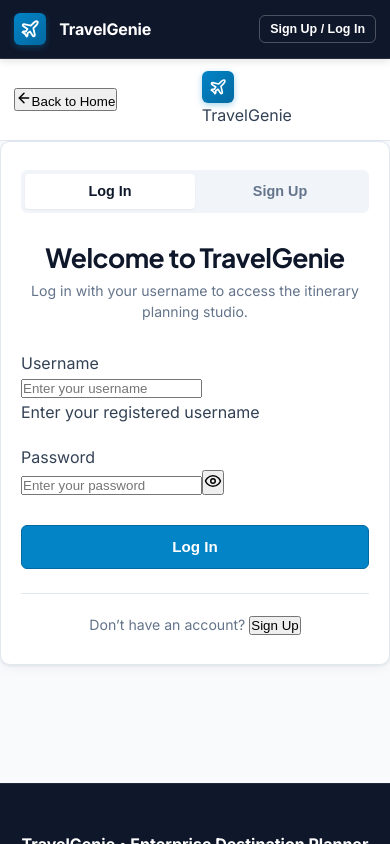
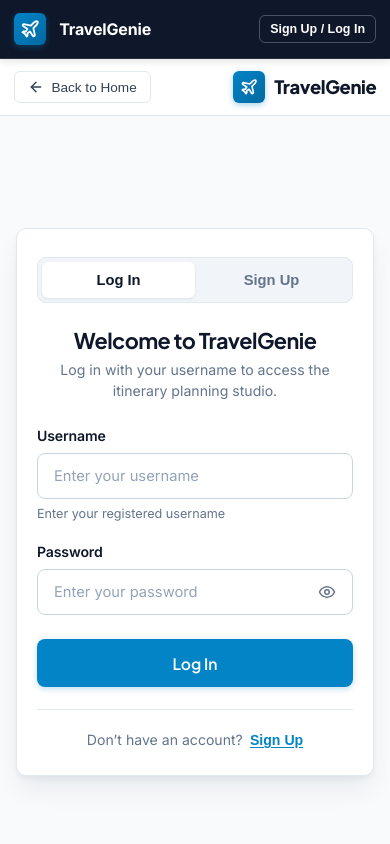
Before and after one commit to hannyjangir1-commits/AItravelplanner, a React (Vite) app in the folder client/: page / in a window 390 px wide. Both pictures are taken after a click on the button "Plan My Trip". Shown: the top 844 px of the page. Built offline with nearby package versions, Linux system fonts and the light colour scheme; no server answers.

Commit message:
Update index.css

```diff
--- a/client/src/index.css
+++ b/client/src/index.css
@@ -3086,120 +3086,339 @@ textarea:focus-visible,
    ========================================================================== */
 .auth-page-wrapper {
   background-color: var(--bg-app);
-  min-height: calc(100vh - 120px);
-  padding-bottom: 4rem;
+  min-height: 100vh;
+  display: flex;
+  flex-direction: column;
 }
 
 .auth-nav-bar {
   background-color: var(--bg-surface);
   border-bottom: 1px solid var(--border-light);
   padding: 0.75rem 0;
+  width: 100%;
 }
 
 .auth-nav-inner {
   display: flex;
   align-items: center;
   justify-content: space-between;
-}
-
-.auth-container {
-  max-width: 480px;
-  margin: 3rem auto;
+  gap: 1rem;
+}
+
+.auth-back-btn {
+  display: inline-flex;
+  align-items: center;
+  gap: 0.45rem;
+  background: transparent;
+  border: 1px solid var(--border-light);
+  border-radius: var(--radius-sm);
+  color: var(--text-body);
+  font-size: 0.85rem;
+  font-weight: 500;
+  padding: 0.45rem 0.85rem;
+  cursor: pointer;
+  transition: all var(--transition-normal);
+}
+
+.auth-back-btn:hover {
+  background-color: var(--bg-surface-subtle);
+  border-color: var(--border-medium);
+  color: var(--text-main);
+}
+
+.auth-back-btn:focus-visible {
+  outline: 2px solid var(--color-primary);
+  outline-offset: 2px;
+}
+
+.auth-brand-badge {
+  display: flex;
+  align-items: center;
+  gap: 0.55rem;
+  text-decoration: none;
+}
+
+.auth-brand-text {
+  font-family: var(--font-heading);
+  font-size: 1.15rem;
+  font-weight: 800;
+  color: var(--text-main);
+  letter-spacing: -0.02em;
+}
+
+.auth-nav-spacer {
+  width: 110px;
+}
+
+.auth-main-content {
+  flex: 1;
+  display: flex;
+  align-items: center;
+  justify-content: center;
+  padding: 2.25rem 1.25rem 3.5rem 1.25rem;
+}
+
+.auth-card-wrapper {
+  width: 100%;
+  max-width: 440px;
 }
 
 .auth-card {
   background: var(--bg-surface);
   border: 1px solid var(--border-light);
-  border-radius: var(--radius-md);
-  box-shadow: var(--shadow-card);
-  padding: 2.5rem 2.25rem;
-}
-
+  border-radius: var(--radius-lg);
+  box-shadow: 0 4px 6px -1px rgba(15, 23, 42, 0.05), 0 16px 28px -4px rgba(15, 23, 42, 0.07);
+  padding: 2.25rem 2.25rem 2rem 2.25rem;
+  box-sizing: border-box;
+}
+
+/* Segmented Control Tabs */
 .auth-tabs {
-  display: flex;
-  background: var(--bg-surface-subtle);
-  border-radius: var(--radius-sm);
+  display: grid;
+  grid-template-columns: 1fr 1fr;
+  background-color: var(--bg-surface-subtle);
+  border: 1px solid var(--border-light);
+  border-radius: 9px;
   padding: 4px;
-  margin-bottom: 1.75rem;
+  margin-bottom: 1.5rem;
 }
 
 .auth-tab {
-  flex: 1;
   background: transparent;
   border: none;
-  padding: 0.6rem 0.5rem;
-  font-size: 0.9rem;
+  padding: 0.62rem 0.75rem;
+  font-size: 0.92rem;
   font-weight: 600;
   color: var(--text-secondary);
-  border-radius: var(--radius-xs);
+  border-radius: 6px;
   cursor: pointer;
-  transition: all var(--transition-normal);
+  transition: all 0.18s ease-in-out;
+  text-align: center;
+}
+
+.auth-tab:hover:not(.active) {
+  color: var(--text-main);
+}
+
+.auth-tab:focus-visible {
+  outline: 2px solid var(--color-primary);
+  outline-offset: 1px;
 }
 
 .auth-tab.active {
   background: #ffffff;
   color: var(--text-main);
-  box-shadow: var(--shadow-xs);
-}
-
+  box-shadow: 0 1px 3px 0 rgba(15, 23, 42, 0.08), 0 1px 2px -1px rgba(15, 23, 42, 0.05);
+}
+
+/* Header & Typography */
 .auth-header {
   text-align: center;
-  margin-bottom: 1.75rem;
+  margin-bottom: 1.5rem;
 }
 
 .auth-title {
   font-family: var(--font-heading);
-  font-size: 1.65rem;
+  font-size: 1.55rem;
   font-weight: 700;
   color: var(--text-main);
-  margin: 0 0 0.4rem 0;
-  letter-spacing: -0.02em;
+  margin: 0 0 0.35rem 0;
+  letter-spacing: -0.025em;
+  line-height: 1.3;
 }
 
 .auth-subtitle {
   color: var(--text-secondary);
   font-size: 0.88rem;
-  line-height: 1.5;
+  line-height: 1.45;
   margin: 0;
 }
 
+/* Alert Boxes */
+.auth-alert {
+  display: flex;
+  align-items: flex-start;
+  gap: 0.65rem;
+  padding: 0.75rem 0.95rem;
+  border-radius: var(--radius-sm);
+  font-size: 0.875rem;
+  line-height: 1.45;
+  margin-bottom: 1.25rem;
+  word-break: break-word;
+}
+
+.auth-alert-icon {
+  flex-shrink: 0;
+  margin-top: 0.1rem;
+}
+
+.auth-alert-text {
+  flex: 1;
+}
+
+.auth-alert-error {
+  background-color: #fef2f2;
+  border: 1px solid #fecaca;
+  color: #991b1b;
+}
+
+.auth-alert-info {
+  background-color: #f0f9ff;
+  border: 1px solid #bae6fd;
+  color: #0369a1;
+}
+
+/* Form & Input Groups */
 .auth-form {
   display: flex;
   flex-direction: column;
-  gap: 1.25rem;
-}
-
+}
+
+.auth-field-group {
+  display: flex;
+  flex-direction: column;
+  width: 100%;
+  margin-bottom: 1.15rem;
+}
+
+.auth-field-label {
+  display: block;
+  font-size: 0.88rem;
+  font-weight: 600;
+  color: var(--text-main);
+  margin-bottom: 0.4rem;
+  letter-spacing: -0.01em;
+}
+
+.auth-input-wrapper {
+  position: relative;
+  width: 100%;
+  display: flex;
+  align-items: center;
+}
+
+.auth-input-field {
+  display: block;
+  width: 100%;
+  height: 48px;
+  padding: 0 1rem;
+  font-size: 0.95rem;
+  font-family: var(--font-sans);
+  color: var(--text-main);
+  background-color: #ffffff;
+  border: 1.5px solid var(--border-medium);
+  border-radius: 8px;
+  transition: border-color 0.15s ease, box-shadow 0.15s ease;
+  box-sizing: border-box;
+}
+
+.auth-input-field::placeholder {
+  color: var(--text-muted);
+}
+
+.auth-input-field:hover:not(:disabled) {
+  border-color: var(--border-dark);
+}
+
+.auth-input-field:focus {
+  border-color: var(--color-primary);
+  outline: none;
+  box-shadow: 0 0 0 3.5px rgba(2, 132, 199, 0.16);
+}
+
+.auth-input-field:disabled {
+  background-color: var(--bg-surface-subtle);
+  color: var(--text-muted);
+  cursor: not-allowed;
+}
+
+.auth-input-password {
+  padding-right: 2.85rem;
+}
+
+.auth-password-toggle-btn {
+  position: absolute;
+  right: 0.65rem;
+  top: 50%;
+  transform: translateY(-50%);
+  width: 32px;
+  height: 32px;
+  display: inline-flex;
+  align-items: center;
+  justify-content: center;
+  background: transparent;
+  border: none;
+  border-radius: 6px;
+  color: var(--text-secondary);
+  cursor: pointer;
+  transition: color 0.15s ease, background-color 0.15s ease;
+  padding: 0;
+}
+
+.auth-password-toggle-btn:hover {
+  color: var(--text-main);
+  background-color: var(--bg-surface-subtle);
+}
+
+.auth-password-toggle-btn:focus-visible {
+  outline: 2px solid var(--color-primary);
+  outline-offset: 1px;
+}
+
+/* Explicit Block Hint Below Input - Never beside */
+.auth-field-hint {
+  display: block;
+  width: 100%;
+  margin-top: 0.35rem;
+  font-size: 0.79rem;
+  color: var(--text-secondary);
+  line-height: 1.4;
+}
+
+/* Submit Button */
 .btn-auth-submit {
   display: flex;
   align-items: center;
   justify-content: center;
   gap: 0.5rem;
   width: 100%;
+  height: 50px;
   background-color: var(--color-primary);
   color: #ffffff;
-  border: 1px solid var(--color-primary-dark);
-  padding: 0.8rem 1rem;
-  border-radius: var(--radius-sm);
-  font-size: 0.95rem;
+  border: none;
+  border-radius: 8px;
+  font-size: 0.98rem;
   font-weight: 600;
+  font-family: var(--font-heading);
   cursor: pointer;
-  transition: all var(--transition-normal);
-  margin-top: 0.5rem;
+  transition: background-color 0.18s ease, transform 0.18s ease, box-shadow 0.18s ease;
+  box-shadow: 0 2px 6px rgba(2, 132, 199, 0.25);
+  margin-top: 0.35rem;
 }
 
 .btn-auth-submit:hover:not(:disabled) {
   background-color: var(--color-primary-dark);
+  box-shadow: 0 4px 12px rgba(2, 132, 199, 0.35);
+  transform: translateY(-1px);
+}
+
+.btn-auth-submit:active:not(:disabled) {
+  transform: translateY(0);
+  box-shadow: 0 2px 4px rgba(2, 132, 199, 0.2);
 }
 
 .btn-auth-submit:disabled {
   opacity: 0.7;
   cursor: not-allowed;
-}
-
+  transform: none;
+  box-shadow: none;
+}
+
+/* Bottom Footer Switch */
 .auth-switch-footer {
   text-align: center;
-  margin-top: 1.5rem;
-  padding-top: 1.25rem;
+  margin-top: 1.4rem;
+  padding-top: 1.15rem;
   border-top: 1px solid var(--border-light);
   font-size: 0.88rem;
   color: var(--text-secondary);
@@ -3209,33 +3428,50 @@ textarea:focus-visible,
   margin: 0;
 }
 
-.auth-link-btn {
+.auth-switch-btn {
   background: transparent;
   border: none;
   color: var(--color-primary);
   font-weight: 600;
   cursor: pointer;
   text-decoration: underline;
+  text-underline-offset: 2px;
   padding: 0;
-  margin-left: 0.25rem;
-}
-
-.auth-link-btn:hover {
+  font-size: 0.88rem;
+  margin-left: 0.2rem;
+  transition: color 0.15s ease;
+}
+
+.auth-switch-btn:hover {
   color: var(--color-primary-dark);
 }
 
+.auth-switch-btn:focus-visible {
+  outline: 2px solid var(--color-primary);
+  outline-offset: 2px;
+  border-radius: 2px;
+}
+
+/* Responsive adjustments */
 @media (max-width: 480px) {
-  .auth-cta-card {
-    padding: 2rem 1.25rem;
-  }
-  .auth-cta-heading {
-    font-size: 1.45rem;
-  }
-  .auth-cta-btn {
-    width: 100%;
-    padding: 0.85rem 1.5rem;
+  .auth-nav-spacer {
+    display: none;
+  }
+  .auth-main-content {
+    padding: 1.5rem 1rem 2.5rem 1rem;
   }
   .auth-card {
-    padding: 1.75rem 1.25rem;
-  }
-}
+    padding: 1.75rem 1.25rem 1.5rem 1.25rem;
+    border-radius: var(--radius-md);
+  }
+  .auth-title {
+    font-size: 1.35rem;
+  }
+  .auth-input-field {
+    height: 46px;
+    font-size: 0.92rem;
+  }
+  .btn-auth-submit {
+    height: 48px;
+  }
+}
```
